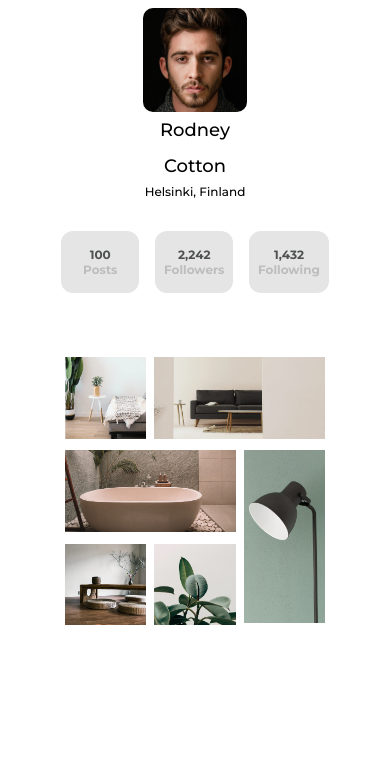
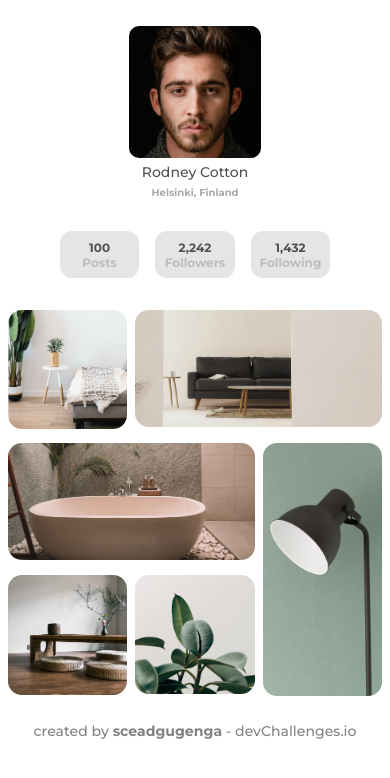
Before and after one commit to sceadgugenga/my-gallery-master, a plain HTML site: page index.html in a window 390 px wide. Drawn offline with Linux system fonts and the light colour scheme.

Commit message:
Changes made for better responsiveness.

```diff
--- a/index.html
+++ b/index.html
@@ -62,6 +62,13 @@
         <div class="item item5"></div>
         <div class="item item6"></div> -->
       </div>
+      <footer>
+        <div class="footer-content">
+          created by
+          <a href="https://github.com/sceadgugenga">sceadgugenga</a> -
+          devChallenges.io
+        </div>
+      </footer>
     </div>
   </body>
 </html>
--- a/style.css
+++ b/style.css
@@ -1,8 +1,10 @@
 :root {
   --primary-font: "Montserrat", sans-serif;
   --stat-box-bg-color: #e5e5e5;
-  --stat-number-color: #4e5150;
+  --accent-color: #4e5150;
   --stat-type-color: #bdbdbd;
+  --footer-color: #828282;
+  --location-color: #a9a9a9;
 }
 
 body {
@@ -29,38 +31,44 @@ body {
   justify-content: center;
 }
 .name {
-  font-size: clamp(18px, 3vw, 24px);
+  font-size: clamp(14px, 3vw, 24px);
   font-weight: 500;
   text-align: center;
   line-height: 2em;
+  color: var(--accent-color);
 }
 .location {
-  font-size: clamp(12px, 1.25vw, 14px);
-  font-weight: 500;
+  font-size: clamp(10px, 1.25vw, 14px);
+  font-weight: 600;
   text-align: center;
+  color: var(--location-color);
 }
 .picture > img {
-  width: 26.75vw;
   border-radius: 10px;
+  width: calc(7em + 5.21vw);
+  min-width: 7.63em;
 }
 
 .stat-box {
-  border-radius: 10px;
   background: var(--stat-box-bg-color);
-
   border-radius: 12px;
-  padding: 1em 0.55em;
+  /* width: calc(0.75em + 8vw); */
+  flex: 1;
+  padding-top: calc(0.41em + 0.5vw);
+  padding-bottom: calc(0.41em + 0.5vw);
+  min-width: 79.45px;
+  max-width: 133.8px;
 }
-
 .content {
   display: grid;
-  /* width: 66.4vw; */
+  width: calc(42rem - 0.1vw);
   justify-items: center;
   align-items: center;
+  margin-top: calc(0.6em + 2.19vw);
 }
 .top-wrapper {
-  width: 28vw;
-  margin-bottom: 4em;
+  /* width: 28vw; */
+  margin-bottom: calc(1em + 4vw);
   display: flex;
   flex-direction: column;
   align-content: center;
@@ -68,7 +76,7 @@ body {
 
 .numbers {
   text-align: center;
-  color: var(--stat-number-color);
+  color: var(--accent-color);
   font-weight: 600;
   font-size: clamp(12px, 1.5vw, 18px);
 }
@@ -81,9 +89,9 @@ body {
 .gallery {
   display: grid;
 
-  grid-auto-rows: auto;
+  grid-template-columns: repeat(3, 1fr);
+  grid-template-rows: repeat(3, 1fr);
   gap: 2vw;
-  width: 66.7vw;
 }
 .item1 {
   grid-area: 1/1/2/2;
@@ -107,8 +115,26 @@ body {
 
 .item > img {
   width: 100%;
+  border-radius: 14px;
 }
-.stat-box.posts {
-  padding-left: 1.361em;
-  padding-right: 1.361em;
+footer {
+  font-size: 0.88em;
+  color: var(--footer-color);
+  font-weight: 500;
+  display: flex;
+  justify-content: center;
+  margin-top: calc(1em + 2vw);
 }
+.footer-content > a {
+  font-weight: 700;
+  color: var(--footer-color);
+  text-decoration: none;
+}
+@media (min-width: 1011px) {
+  .content {
+    width: 66.4vw;
+  }
+  .top-wrapper {
+    width: 28vw;
+  }
+}
```
Also changed, not shown: desktop-screenshot.png (added), mobile-screenshot.png (added), 1 other file.
